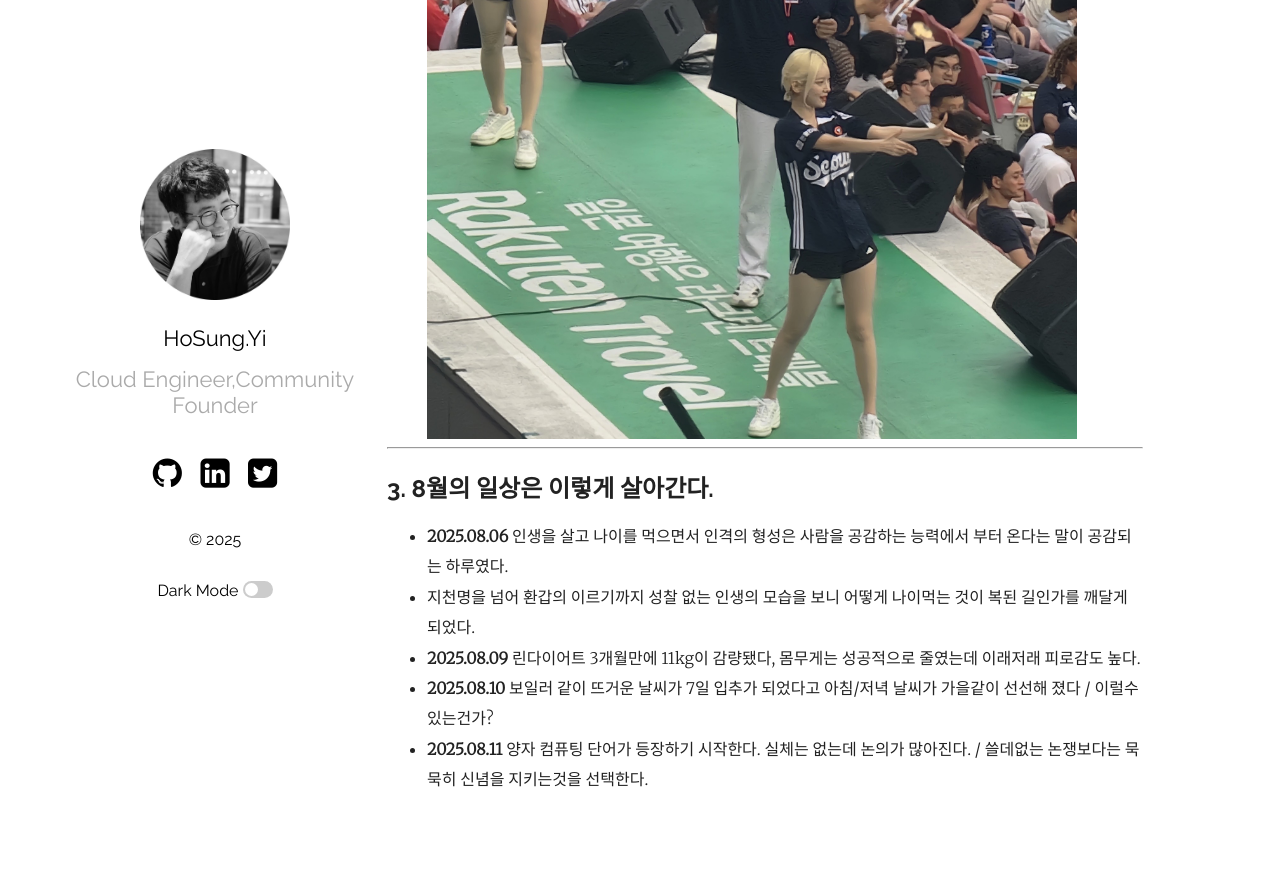
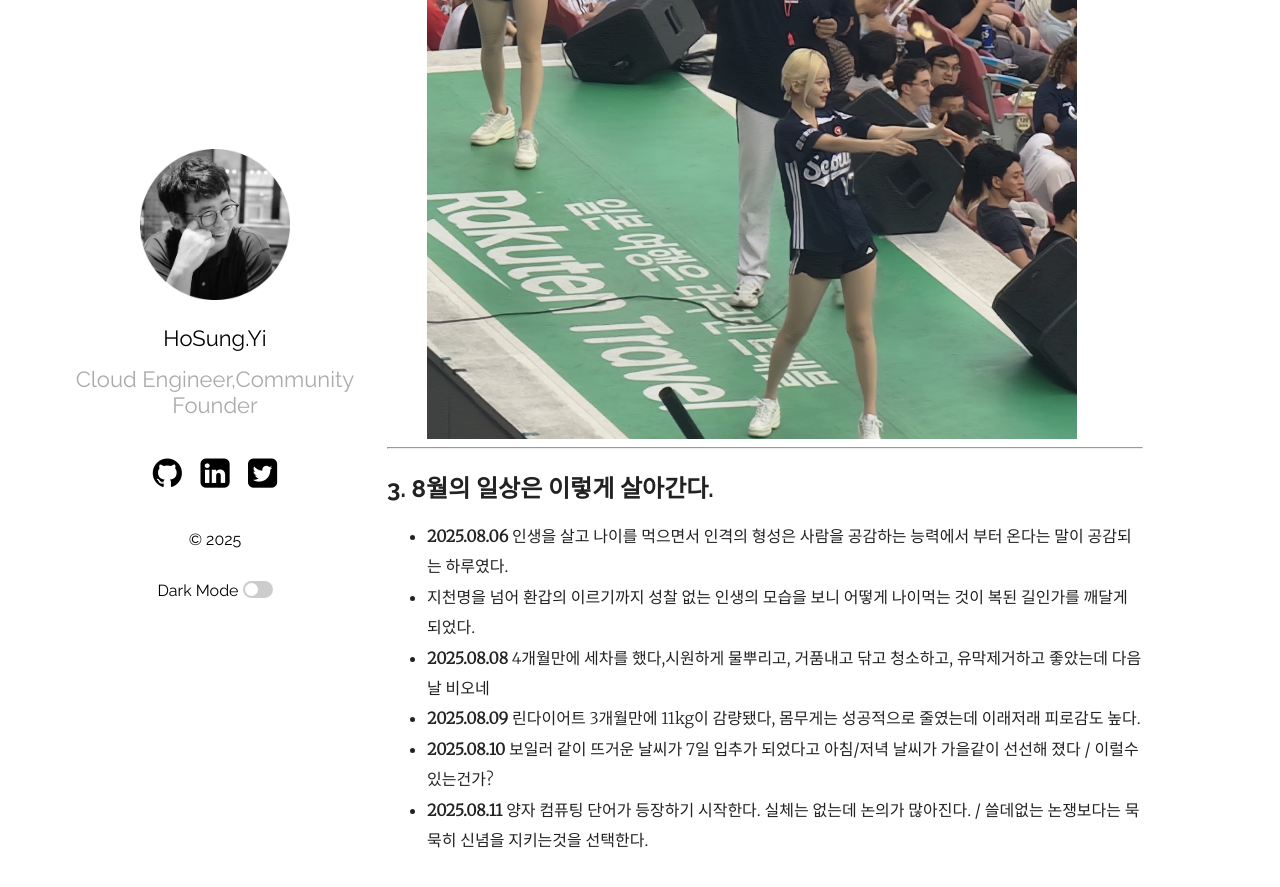
Before and after one commit to hslee77/hslee77.github.io, a Jekyll site: the page built from wiki/memo/2025-08-03-Aug.md, in a window 1280 px wide and 900 px high, scrolled down 1891 px. Shown: the top 887 px of the window. Built offline with Jekyll 4.4.1, drawn with Linux system fonts in a browser that asks for light colours; before the commit the page ends 2731 px from its top, so only the background shows below that.

Commit message:
Aug Journey Update v2.5

```diff
--- a/wiki/memo/2025-08-03-Aug.md
+++ b/wiki/memo/2025-08-03-Aug.md
@@ -36,6 +36,7 @@ categories: [Tommy Journey]
 ## 3. 8월의 일상은 이렇게 살아간다.
 - **2025.08.06** 인생을 살고 나이를 먹으면서 인격의 형성은 사람을 공감하는 능력에서 부터 온다는 말이 공감되는 하루였다.
 - 지천명을 넘어 환갑의 이르기까지 성찰 없는 인생의 모습을 보니 어떻게 나이먹는 것이 복된 길인가를 깨달게 되었다.
+- **2025.08.08** 4개월만에 세차를 했다,시원하게 물뿌리고, 거품내고 닦고 청소하고, 유막제거하고 좋았는데 다음날 비오네
 - **2025.08.09** 린다이어트 3개월만에 11kg이 감량됐다, 몸무게는 성공적으로 줄였는데 이래저래 피로감도 높다.
 - **2025.08.10** 보일러 같이 뜨거운 날씨가 7일 입추가 되었다고 아침/저녁 날씨가 가을같이 선선해 졌다 / 이럴수 있는건가?
 - **2025.08.11** 양자 컴퓨팅 단어가 등장하기 시작한다. 실체는 없는데 논의가 많아진다. / 쓸데없는 논쟁보다는 묵묵히 신념을 지키는것을 선택한다.
```
